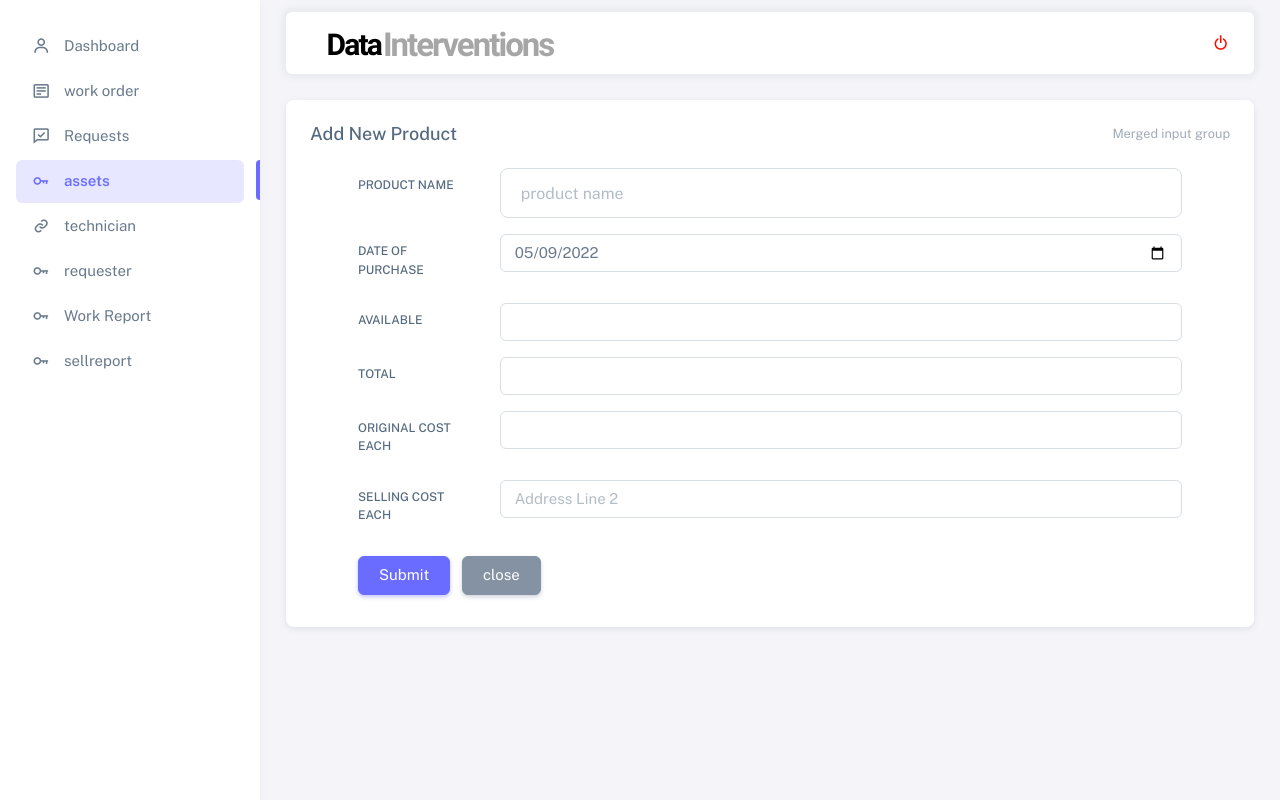
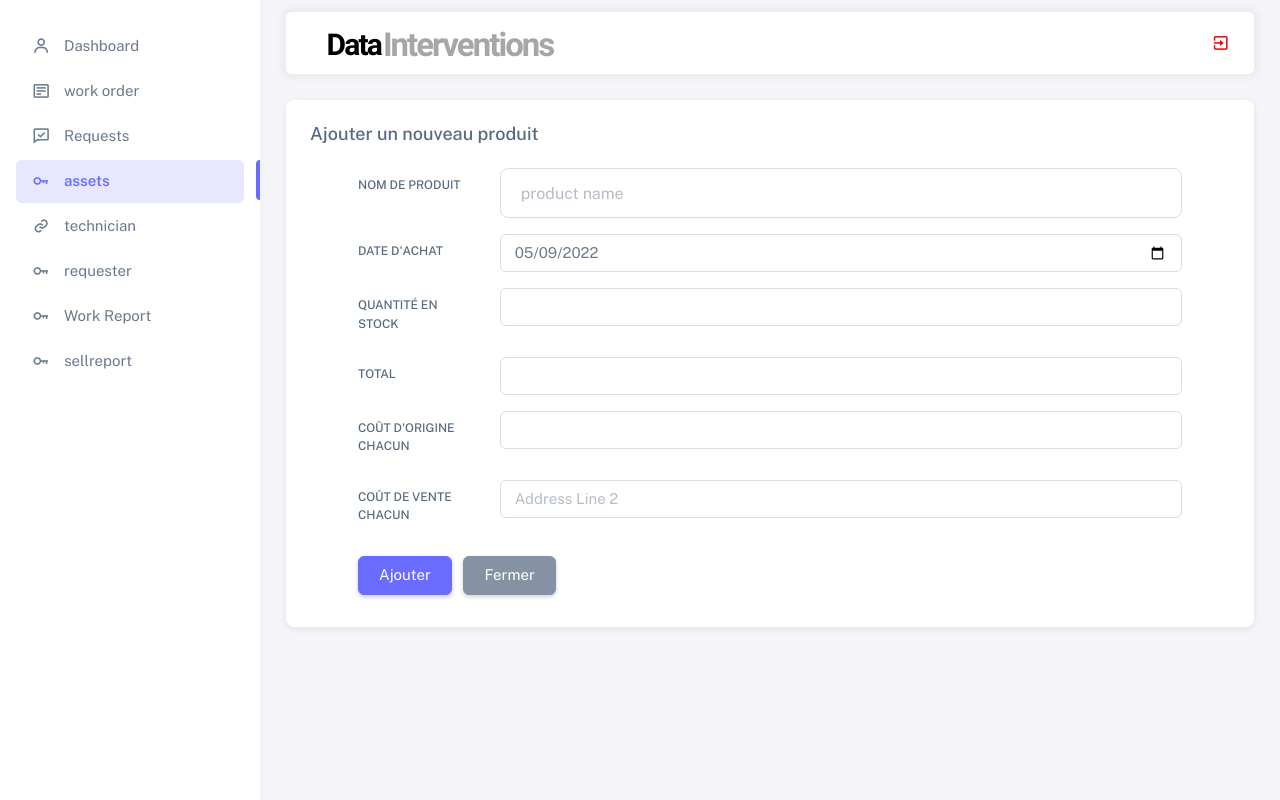
Before and after one commit to radouane-tamouss/DataInterventions, a PHP site: page /Admin/addproduct.php in a window 1280 px wide. Run offline with PHP 8.4, Linux system fonts and the light colour scheme; the visitor is signed in with stand-in values (Sample User, id 1); some libraries are stand-ins or nearby versions.

Commit message:
update addproduct.php

```diff
--- a/Admin/addproduct.php
+++ b/Admin/addproduct.php
@@ -59,7 +59,7 @@ if(isset($_REQUEST['psubmit'])){
 
 
                 <a href="../logout.php">
-                <i class='bx bx-power-off ' style='color:#ff0a00' ></i>
+                <i class='bx bx-exit' style='color:#f70000'  ></i>
 
                       </a>
               </ul>
@@ -77,15 +77,15 @@ if(isset($_REQUEST['psubmit'])){
       <div class="col-xl">
           <div class="card mb-4">
             <div class="card-header d-flex justify-content-between align-items-center">
-              <h5 class="mb-0">Add New Product</h5>
-              <small class="text-muted float-end">Merged input group</small>
+              <h5 class="mb-0">Ajouter un nouveau produit</h5>
+
             </div>
             <div class="card-body">
               <form  class="mx-5" action="" method="POST">
 
 
                 <div class="row mb-3">
-                          <label class="col-sm-2 col-form-label" for="inputRequestInfo">Product Name</label>
+                          <label class="col-sm-2 col-form-label" for="inputRequestInfo">Nom de Produit</label>
                           <div class="col-sm-10">
                             <input
                             id="pname"
@@ -99,13 +99,13 @@ if(isset($_REQUEST['psubmit'])){
 
 
                 <div class="row mb-3">
-                          <label class="col-sm-2 col-form-label" for="inputName">Date of Purchase</label>
+                          <label class="col-sm-2 col-form-label" for="inputName">Date d'achat</label>
                           <div class="col-sm-10">
                             <input type="date" class="form-control today" id="pdop" value="<?=date("Y-m-d");?>" name="pdop"/>
                           </div>
                 </div>
                 <div class="row mb-3">
-                          <label class="col-sm-2 col-form-label" for="inputEmail">Available</label>
+                          <label class="col-sm-2 col-form-label" for="inputEmail">Quantité en stock</label>
                           <div class="col-sm-10">
                             <input type="text" class="form-control" id="pava"onkeypress="isInputNumber(event)" name="pava"/>
                           </div>
@@ -118,13 +118,13 @@ if(isset($_REQUEST['psubmit'])){
                 </div>
 
                 <div class="row mb-3">
-                          <label class="col-sm-2 col-form-label" for="inputAddress">Original Cost Each</label>
+                          <label class="col-sm-2 col-form-label" for="inputAddress">Coût d'origine chacun</label>
                           <div class="col-sm-10">
                             <input type="text" class="form-control" id="poriginalcost"  name="poriginalcost"  onkeypress="isInputNumber(event)"/>
                           </div>
                 </div>
                 <div class="row mb-3">
-                          <label class="col-sm-2 col-form-label" for="inputAddress2">Selling Cost Each</label>
+                          <label class="col-sm-2 col-form-label" for="inputAddress2">Coût de vente chacun</label>
                           <div class="col-sm-10">
                             <input type="text" class="form-control" id="psellingcost" placeholder="Address Line 2"  onkeypress="isInputNumber(event)" name="psellingcost"/>
                           </div>
@@ -135,8 +135,8 @@ if(isset($_REQUEST['psubmit'])){
 
 
 
-                <button type="submit" class=" btn btn-primary me-2 my-2" id="psubmit" name="psubmit">Submit</button>
-                <a href="assets.php" class="btn btn-secondary">close</a>
+                <button type="submit" class=" btn btn-primary me-2 my-2" id="psubmit" name="psubmit">Ajouter</button>
+                <a href="assets.php" class="btn btn-secondary">Fermer</a>
 
                 <?php if(isset($msg)) {echo $msg; } ?>
               </form>
```
